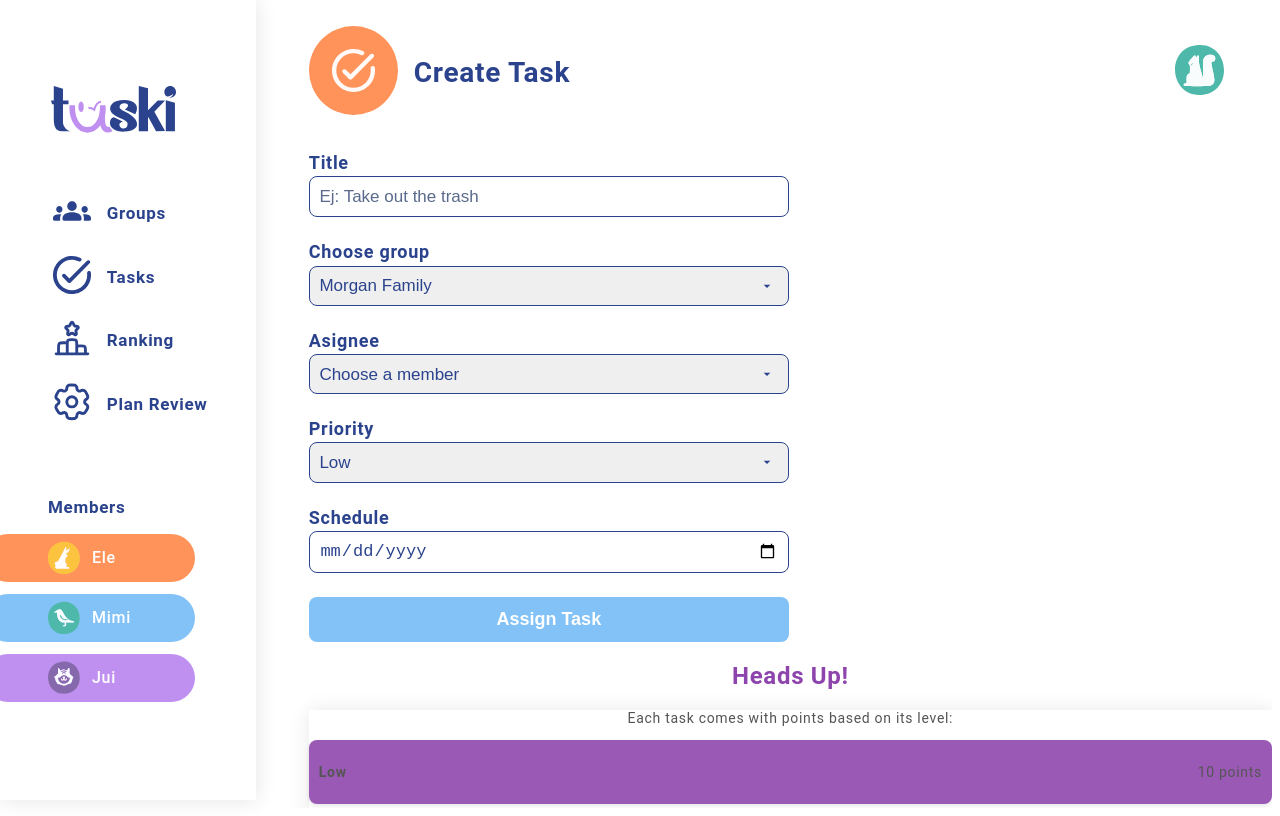
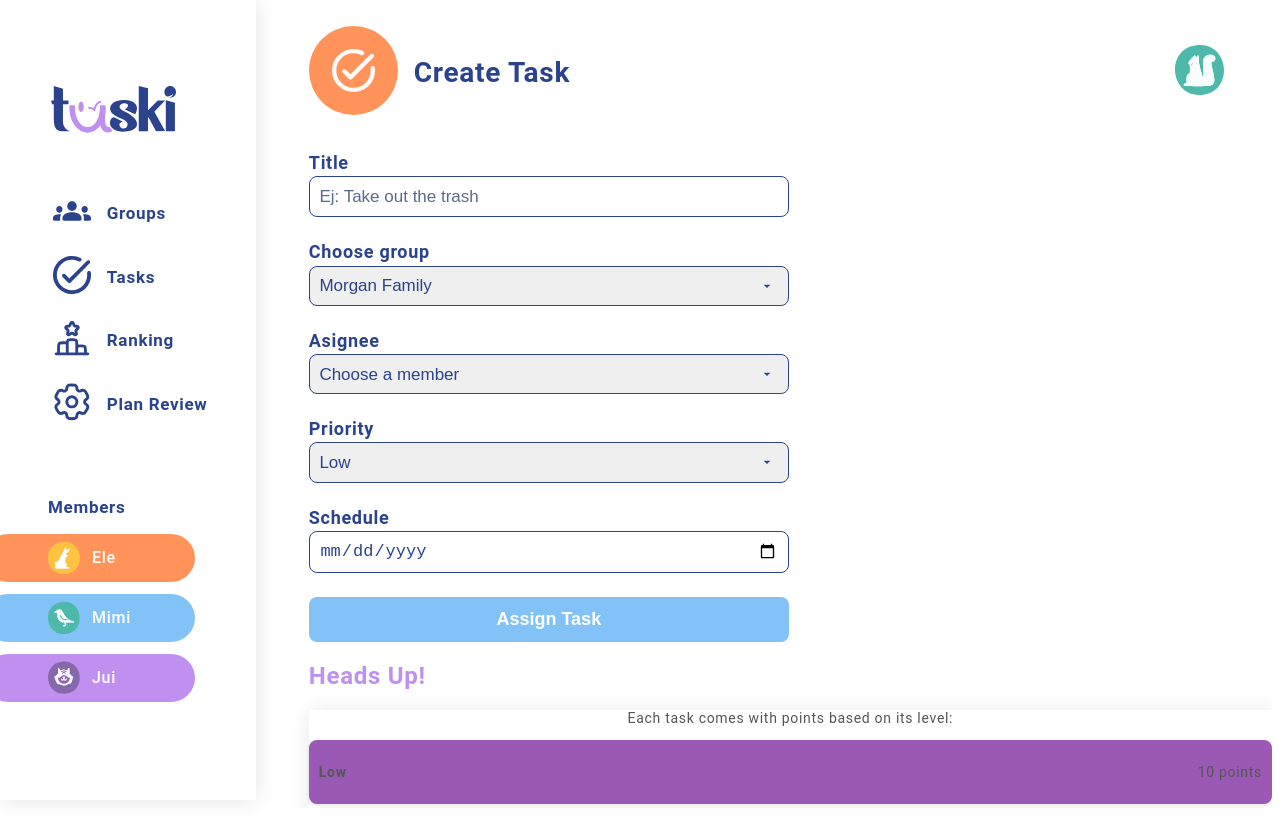
Before and after one commit to NikSala10/TaskiProject, a React (Vite) app: page /create-task in a window 1280 px wide. Built offline with nearby package versions, Linux system fonts and the light colour scheme.

Commit message:
style(page/create task): add styles for createTask page

```diff
--- a/src/pages/CreateTask/CreateTask.css
+++ b/src/pages/CreateTask/CreateTask.css
@@ -8,10 +8,8 @@
 }
 
 .heads-up h2 {
-  color: #8e44ad;
+  color: #C090F0;
   font-size: 24px;
-  text-align: center;
-  margin-bottom: 20px;
 }
 
 .div-head p {
```
